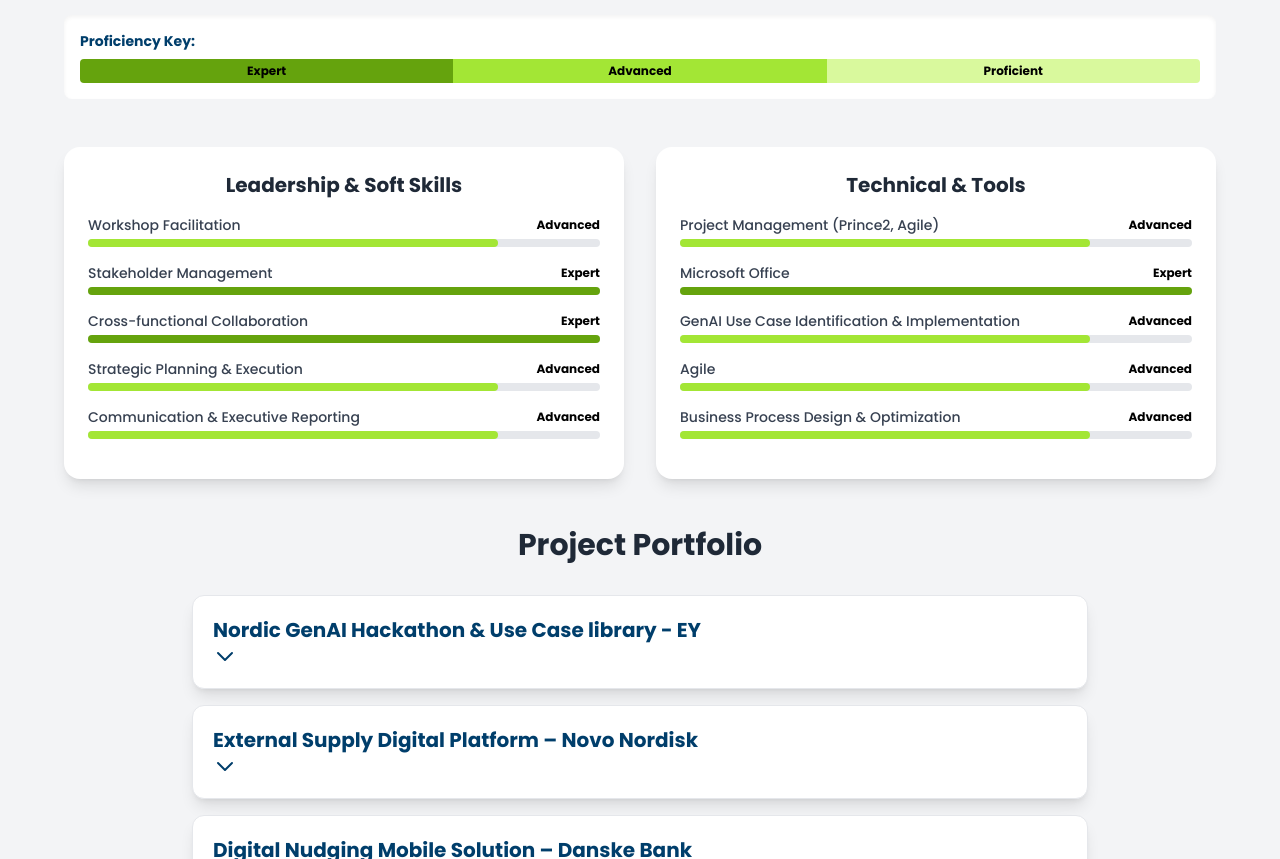
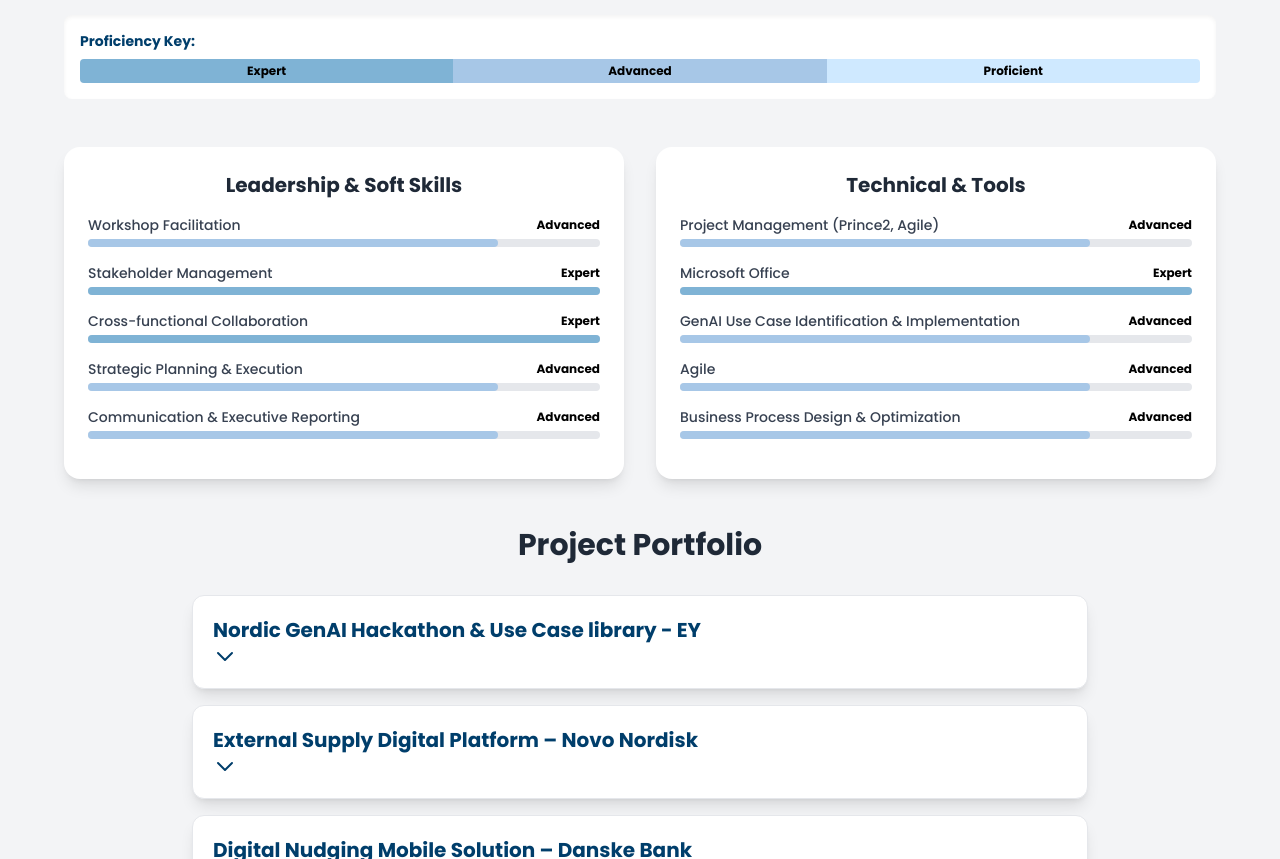
Before and after one commit to ameliakovalenko-coder/my-interactive-cv, a plain HTML site: page index.html in a window 1280 px wide. Shown: the part 1249-2108 px from the top of the page. Drawn offline with nearby package versions, Linux system fonts and the light colour scheme.

Commit message:
Update index.html
Change skill color to blue

```diff
--- a/index.html
+++ b/index.html
@@ -153,9 +153,9 @@
                      <div class="max-w-6xl mx-auto mt-6 bg-white p-4 rounded-lg shadow-inner">
                         <h4 class="text-sm font-semibold mb-2" style="color: var(--color-primary);">Proficiency Key:</h4>
                         <div class="flex rounded overflow-hidden">
-                            <div style="background-color: #65A30D; width: 33.33%;" class="p-1 text-center text-xs font-bold text-black">Expert</div>
-                            <div style="background-color: #A3E635; width: 33.33%;" class="p-1 text-center text-xs font-bold text-black">Advanced</div>
-                            <div style="background-color: #D9F99D; width: 33.33%;" class="p-1 text-center text-xs font-bold text-black">Proficient</div>
+                            <div style="background-color: #7FB3D5; width: 33.33%;" class="p-1 text-center text-xs font-bold text-black">Expert</div>
+                            <div style="background-color: #A7C7E7; width: 33.33%;" class="p-1 text-center text-xs font-bold text-black">Advanced</div>
+                            <div style="background-color: #CFE9FF; width: 33.33%;" class="p-1 text-center text-xs font-bold text-black">Proficient</div>
                         </div>
                     </div>
                     <div class="grid grid-cols-1 md:grid-cols-2 gap-8 max-w-6xl mx-auto mt-12">
@@ -168,7 +168,7 @@
                                         <span class="text-xs font-semibold">Advanced</span>
                                     </div>
                                     <div class="w-full bg-gray-200 rounded-full h-2">
-                                        <div class="h-2 rounded-full" style="width: 80%; background-color: #A3E635;"></div>
+                                        <div class="h-2 rounded-full" style="width: 80%; background-color: #A7C7E7;"></div>
                                     </div>
                                 </div>
                                 <div class="mb-4">
@@ -177,7 +177,7 @@
                                         <span class="text-xs font-semibold">Expert</span>
                                     </div>
                                     <div class="w-full bg-gray-200 rounded-full h-2">
-                                        <div class="h-2 rounded-full" style="width: 100%; background-color: #65A30D;"></div>
+                                        <div class="h-2 rounded-full" style="width: 100%; background-color: #7FB3D5;"></div>
                                     </div>
                                 </div>
                                 <div class="mb-4">
@@ -186,7 +186,7 @@
                                         <span class="text-xs font-semibold">Expert</span>
                                     </div>
                                     <div class="w-full bg-gray-200 rounded-full h-2">
-                                        <div class="h-2 rounded-full" style="width: 100%; background-color: #65A30D;"></div>
+                                        <div class="h-2 rounded-full" style="width: 100%; background-color: #7FB3D5;"></div>
                                     </div>
                                 </div>
                                 <div class="mb-4">
@@ -195,7 +195,7 @@
                                         <span class="text-xs font-semibold">Advanced</span>
                                     </div>
                                     <div class="w-full bg-gray-200 rounded-full h-2">
-                                        <div class="h-2 rounded-full" style="width: 80%; background-color: #A3E635;"></div>
+                                        <div class="h-2 rounded-full" style="width: 80%; background-color: #A7C7E7;"></div>
                                     </div>
                                 </div>
                                 <div class="mb-4">
@@ -204,7 +204,7 @@
                                         <span class="text-xs font-semibold">Advanced</span>
                                     </div>
                                     <div class="w-full bg-gray-200 rounded-full h-2">
-                                        <div class="h-2 rounded-full" style="width: 80%; background-color: #A3E635;"></div>
+                                        <div class="h-2 rounded-full" style="width: 80%; background-color: #A7C7E7;"></div>
                                     </div>
                                 </div>
                         </div>
@@ -217,7 +217,7 @@
                                         <span class="text-xs font-semibold">Advanced</span>
                                     </div>
                                     <div class="w-full bg-gray-200 rounded-full h-2">
-                                        <div class="h-2 rounded-full" style="width: 80%; background-color: #A3E635;"></div>
+                                        <div class="h-2 rounded-full" style="width: 80%; background-color: #A7C7E7;"></div>
                                     </div>
                                 </div>
                                  <div class="mb-4">
@@ -226,7 +226,7 @@
                                         <span class="text-xs font-semibold">Expert</span>
                                     </div>
                                     <div class="w-full bg-gray-200 rounded-full h-2">
-                                        <div class="h-2 rounded-full" style="width: 100%; background-color: #65A30D;"></div>
+                                        <div class="h-2 rounded-full" style="width: 100%; background-color: #7FB3D5;"></div>
                                     </div>
                                 </div>
                                  <div class="mb-4">
@@ -235,7 +235,7 @@
                                         <span class="text-xs font-semibold">Advanced</span>
                                     </div>
                                     <div class="w-full bg-gray-200 rounded-full h-2">
-                                        <div class="h-2 rounded-full" style="width: 80%; background-color: #A3E635;"></div>
+                                        <div class="h-2 rounded-full" style="width: 80%; background-color: #A7C7E7;"></div>
                                     </div>
                                 </div>
                                  <div class="mb-4">
@@ -244,7 +244,7 @@
                                         <span class="text-xs font-semibold">Advanced</span>
                                     </div>
                                     <div class="w-full bg-gray-200 rounded-full h-2">
-                                        <div class="h-2 rounded-full" style="width: 80%; background-color: #A3E635;"></div>
+                                        <div class="h-2 rounded-full" style="width: 80%; background-color: #A7C7E7;"></div>
                                     </div>
                                 </div>
                                  <div class="mb-4">
@@ -253,7 +253,7 @@
                                         <span class="text-xs font-semibold">Advanced</span>
                                     </div>
                                     <div class="w-full bg-gray-200 rounded-full h-2">
-                                        <div class="h-2 rounded-full" style="width: 80%; background-color: #A3E635;"></div>
+                                        <div class="h-2 rounded-full" style="width: 80%; background-color: #A7C7E7;"></div>
                                     </div>
                                 </div>
                         </div>
```
